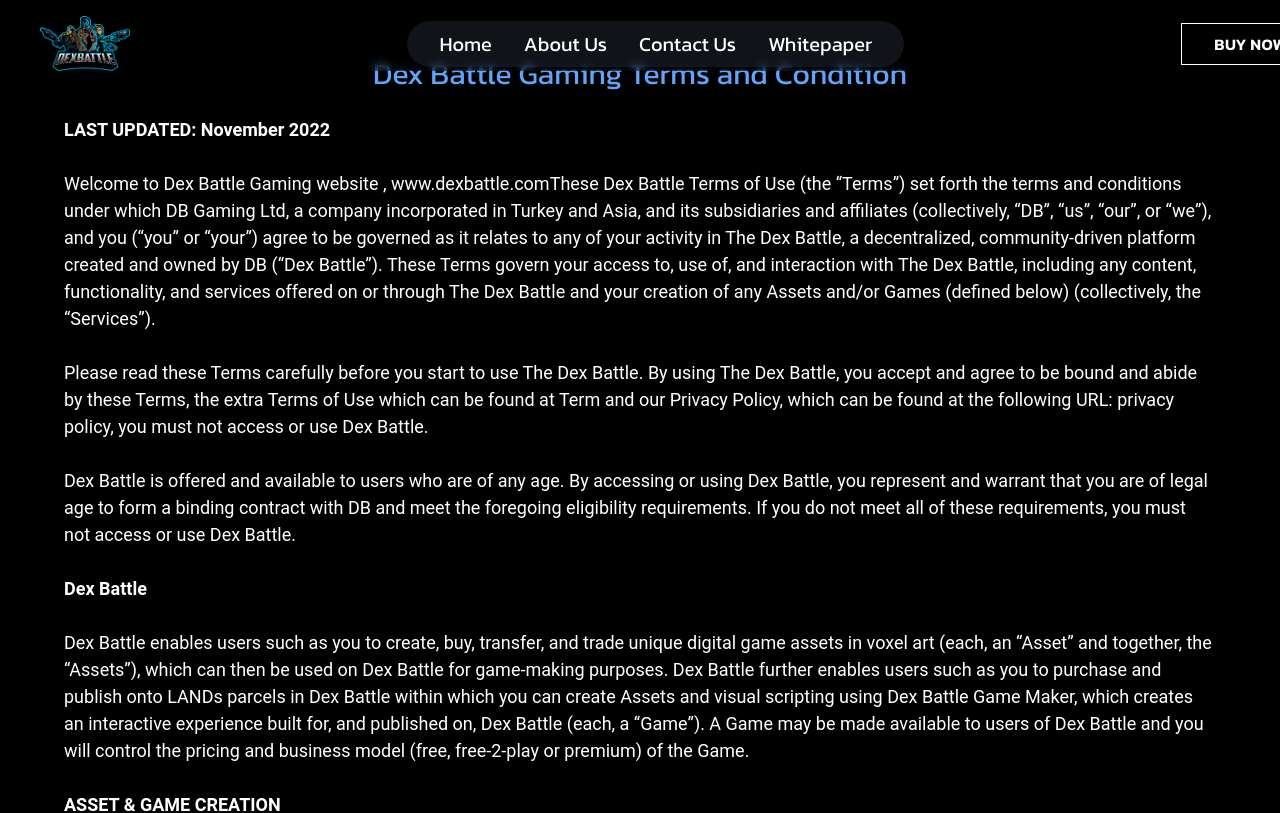
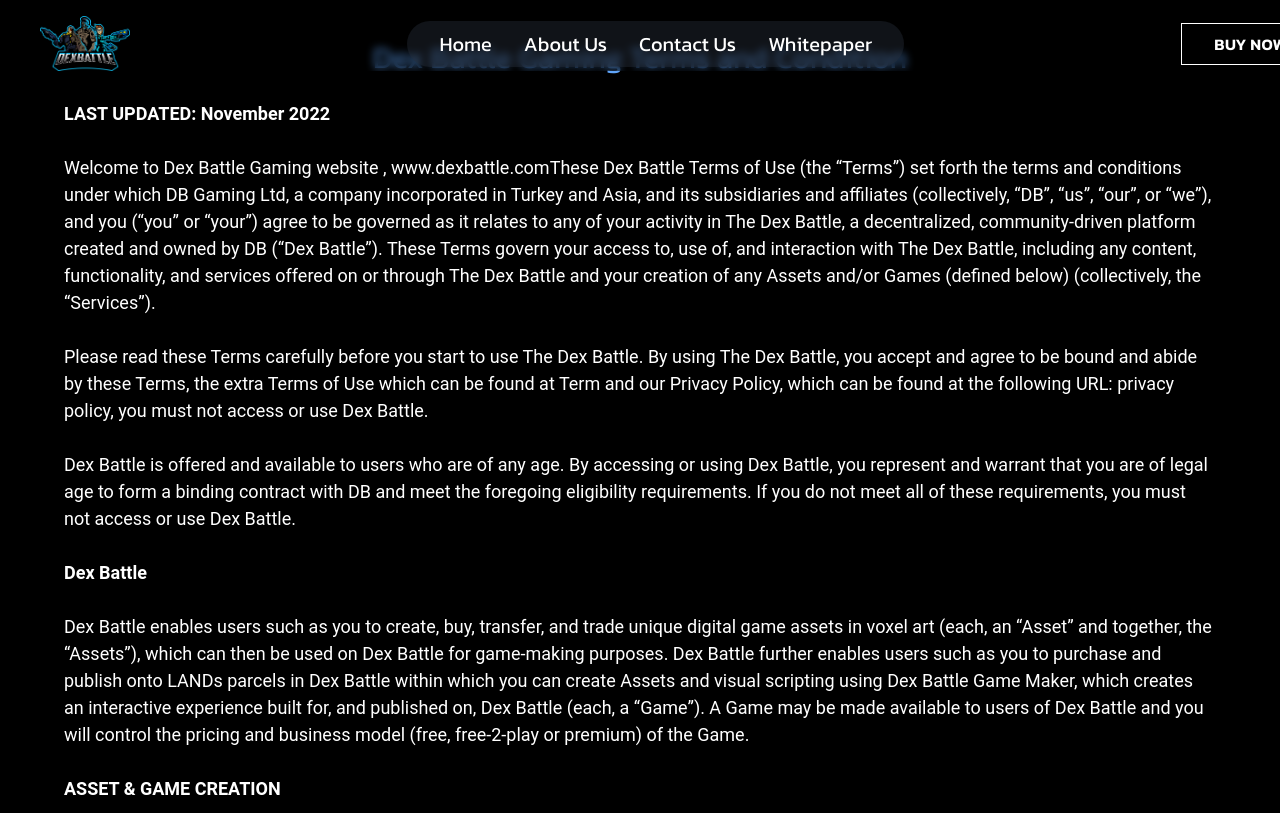
Before and after one commit to Codehash001/dexbattle-website, a Next.js app: page /terms in a window 1280 px wide. Shown: the top 813 px of the page. Built offline with nearby package versions, Linux system fonts and the light colour scheme.

Commit message:
nav update

```diff
--- a/components/NavAbout.js
+++ b/components/NavAbout.js
@@ -14,8 +14,8 @@
   };
 
   return (
-    <div className='mt-4'>
-    <div className='fixed z-[100] w-screen md:mx-10 lg:mx-10 bg-black/30 backdrop-blur-sm overflow-hidden border-b-white rounded-md'>
+    <div>
+    <div className='fixed z-[100] w-screen md:mx-10 lg:mx-10 mt-4 bg-black/30 backdrop-blur-sm overflow-hidden border-b-white rounded-md'>
       <ul className='flex flex-row items-center justify-between '>
        <a href='/'>
         <li>
```
